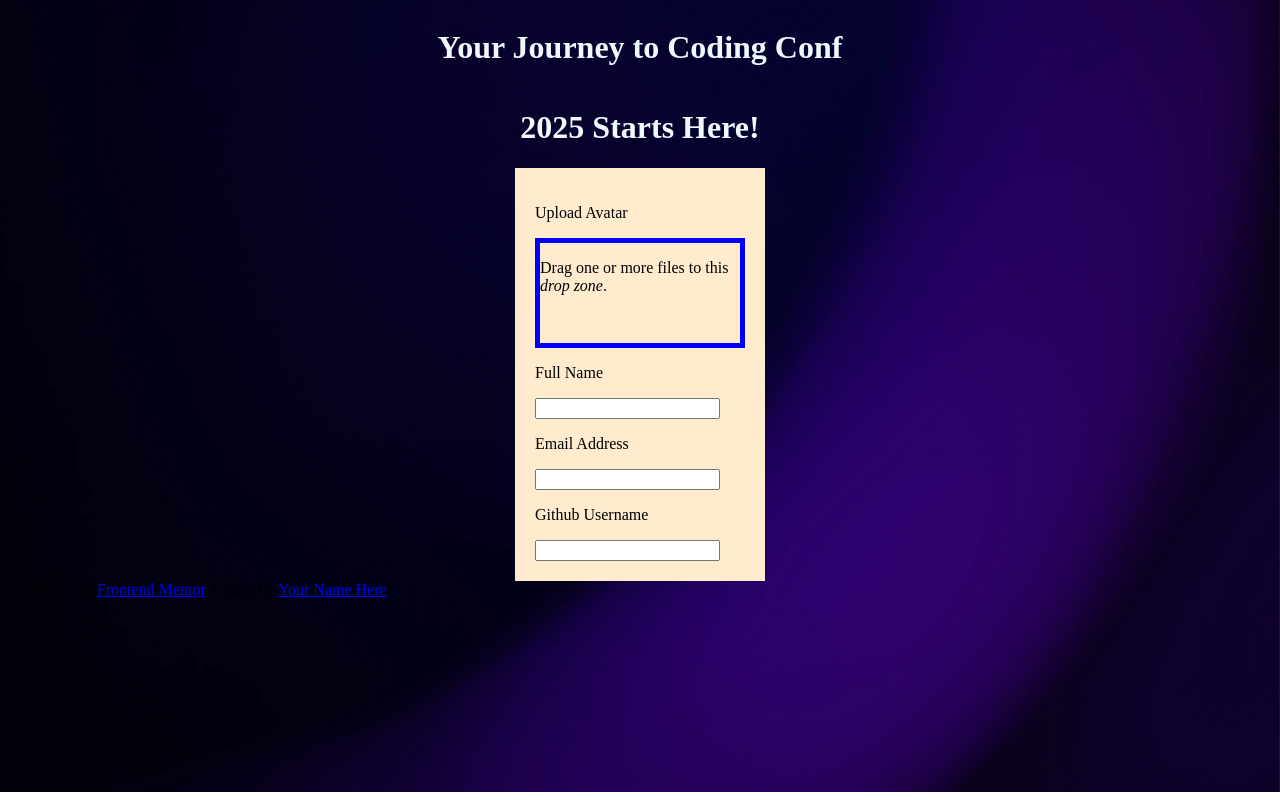
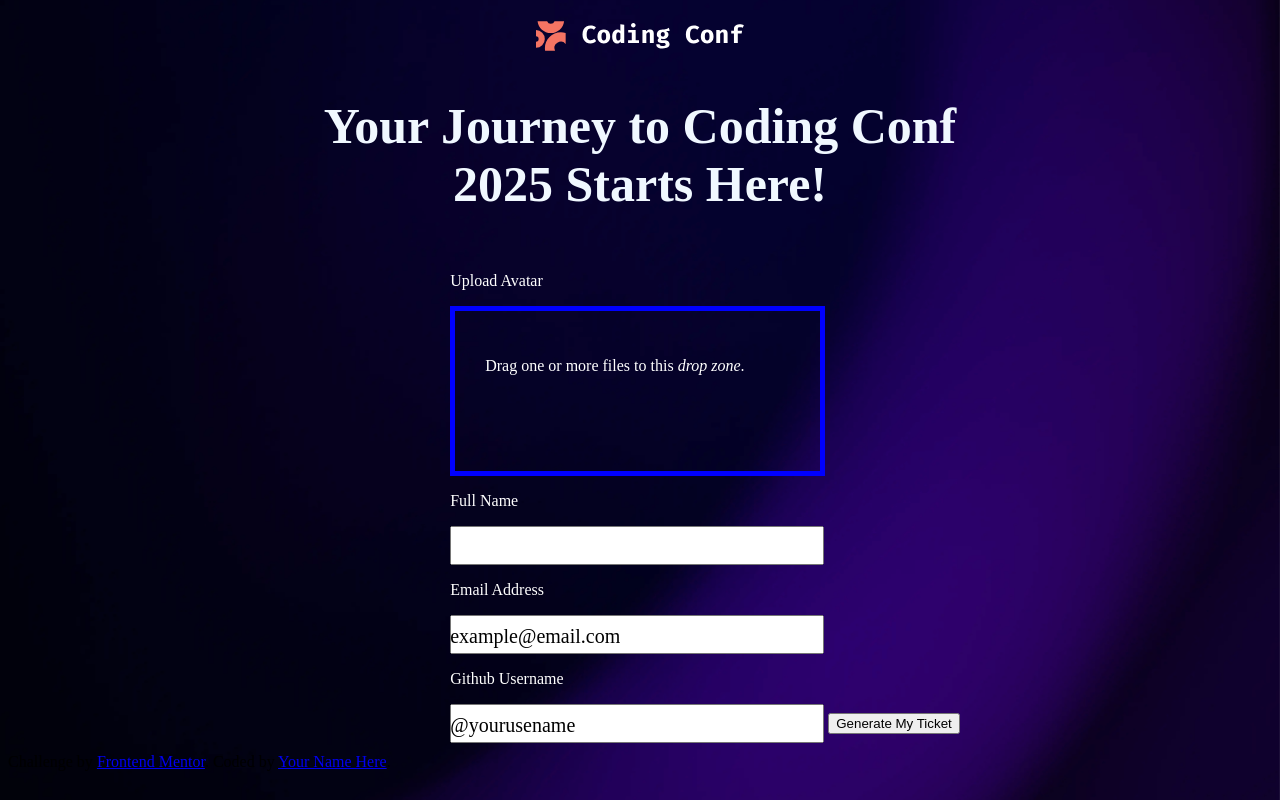
Before and after one commit to ROpeixoto/Ticket-Generator, a plain HTML site: page index.html in a window 1280 px wide. Drawn offline with Linux system fonts and the light colour scheme.

Commit message:
Ajuste nos inputs

```diff
--- a/index.html
+++ b/index.html
@@ -14,8 +14,9 @@
 
 <body>
   <div class = "centro">
-    <h1>Your Journey to Coding Conf</h1>
-    <h1>2025 Starts Here!</h1>
+    <img src="assets/images/logo-full.svg" alt="codingconf" style="padding: 1%;">
+    <h1 style = "margin-bottom: 0%;">Your Journey to Coding Conf</h1>
+    <h1 style="margin-top: 0%;">2025 Starts Here!</h1>
     <section id="1">
       <p>Upload Avatar</p>
 
@@ -27,12 +28,19 @@
         <p>Drag one or more files to this <i>drop zone</i>.</p>
       </div>
 
+      <div class= "input">
         <p>Full Name</p>
-    <input class = "join1">
+        <input type = "text"  id = "nome" class = "input">
         <p>Email Address</p>
-    <input class = "join2">
+
+        <input type = "text" id = "email" class = "input">
+        <label for="email">example@email.com</label>
+
         <p>Github Username</p>
-    <input class = "join3">
+        <input type = "text" id = "github" class = "input">
+        <label for="github">@yourusename</label>
+        <button>Generate My Ticket</button>
+      </div>
     </section>
   </div>
 
--- a/styles.css
+++ b/styles.css
@@ -5,6 +5,9 @@ body{
     background-repeat: no-repeat;
 }
 
+h1{
+    font-size:50px;
+}
 .centro{
     color: aliceblue;
     display: flex;
@@ -14,14 +17,37 @@ body{
 
 section{
     color: black;
-    padding: 20px;
+    padding: 10px;
     width:100px auto;
     height:auto;
-    background-color: blanchedalmond;
+    color:white;
+    margin-left: 130px;
+}
+
+div.input{
+    width: 100%;
+    position:relative;
+}
+
+div.input label{
+    font-size:20px;
+    margin-top: 2%;
+    position:absolute;
+    left:0;
+    cursor:text;
+    transition:0.5s ease-in-out;
+    color: black;
+}
+
+div.input .input{
+    outline:0;
+    padding: 10px;
+    width: 350px;
 }
 
 #drop_zone {
     border: 5px solid blue;
-    width: 200px;
+    width: 305px;
     height: 100px;
+    padding: 30px;
   }
```
Lines whose indentation alone changed are shown as unchanged.
